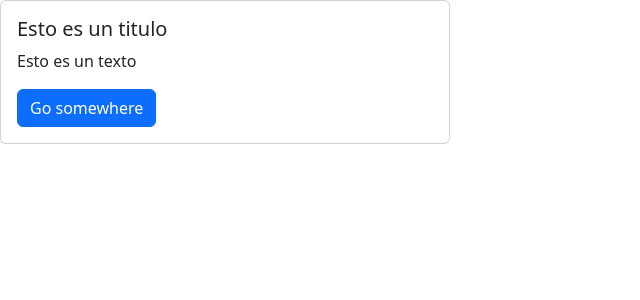
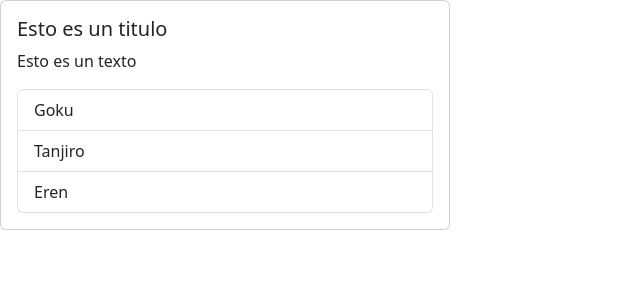
Before and after one commit to Pauljls/React-Basics, a React (Vite) app: page / in a window 1280 px wide. Shown: the top 300 px of the page, without its empty margins (0-640 px from the left). Built offline with nearby package versions, Linux system fonts and the light colour scheme.

Commit message:
learning how use list and how use arrays in props

```diff
--- a/src/App.tsx
+++ b/src/App.tsx
@@ -1,9 +1,17 @@
 
-import Card,{CardBody} from "./Card"
+import Card,{CardBody} from "./components/Card"
+import List from "./components/List"
+
+const list =  [
+  'Goku',
+  'Tanjiro',
+  'Eren'
+]
 
 function App(){
   return <Card>
     <CardBody title={"Esto es un titulo"} text={"Esto es un texto"}/>
+    <List data={list} />
   </Card>
 }
 
--- a/src/Card.tsx
+++ b/src/components/Card.tsx
@@ -41,7 +41,7 @@
     <>
       <h5 className="card-title">{title}</h5>
       <p className="card-text">{text}</p>
-      <a href="#" className="btn btn-primary">Go somewhere</a>
+
     </>
   )
 }
--- /dev/null
+++ b/src/components/List.tsx
@@ -0,0 +1,15 @@
+
+//OTRA ORMA DE ASIGNARLE UN TIPO DE DATOS A PROPS
+type props = {
+    data : String[]
+}
+
+
+function List({data} : props){
+    return( <ul className="list-group">
+        {data.map( (elemento) => ( <li key={elemento} className="list-group-item">{elemento}</li>))}
+  </ul>
+    )
+}
+
+export default List
```
